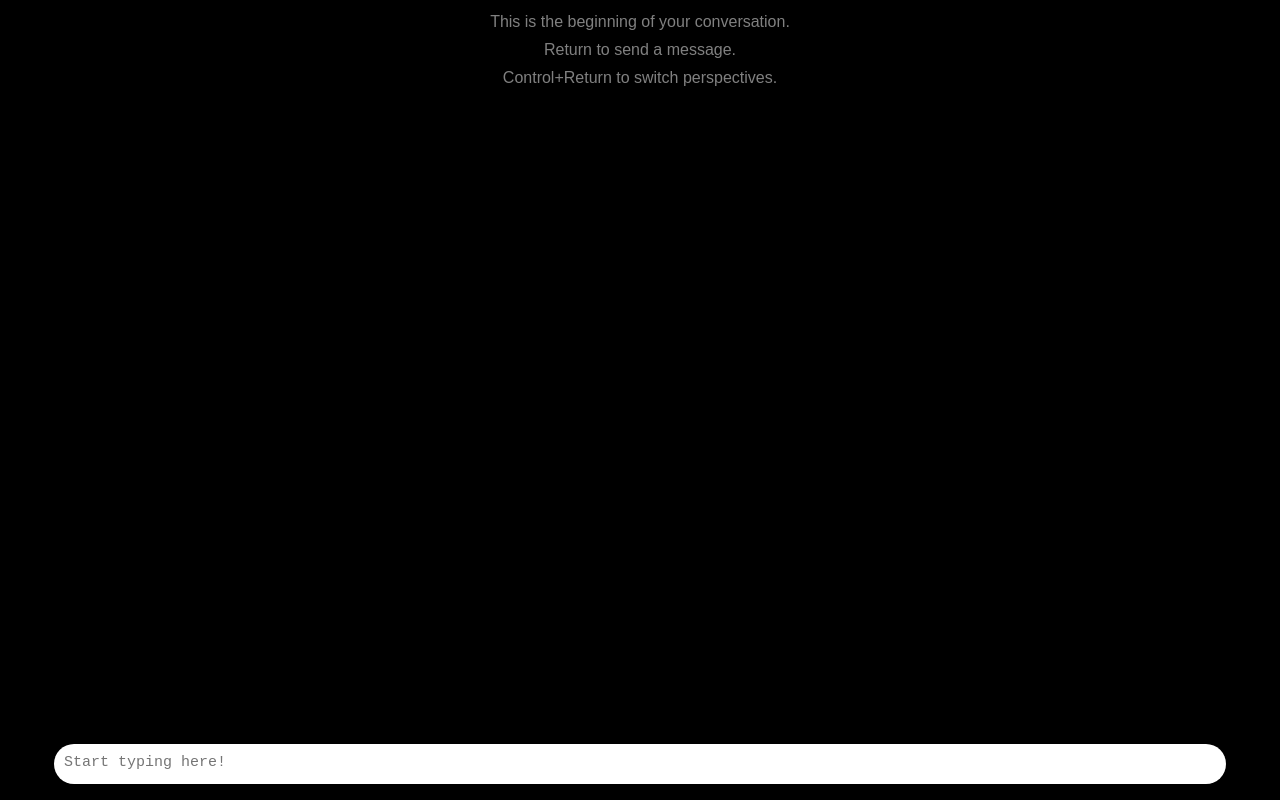
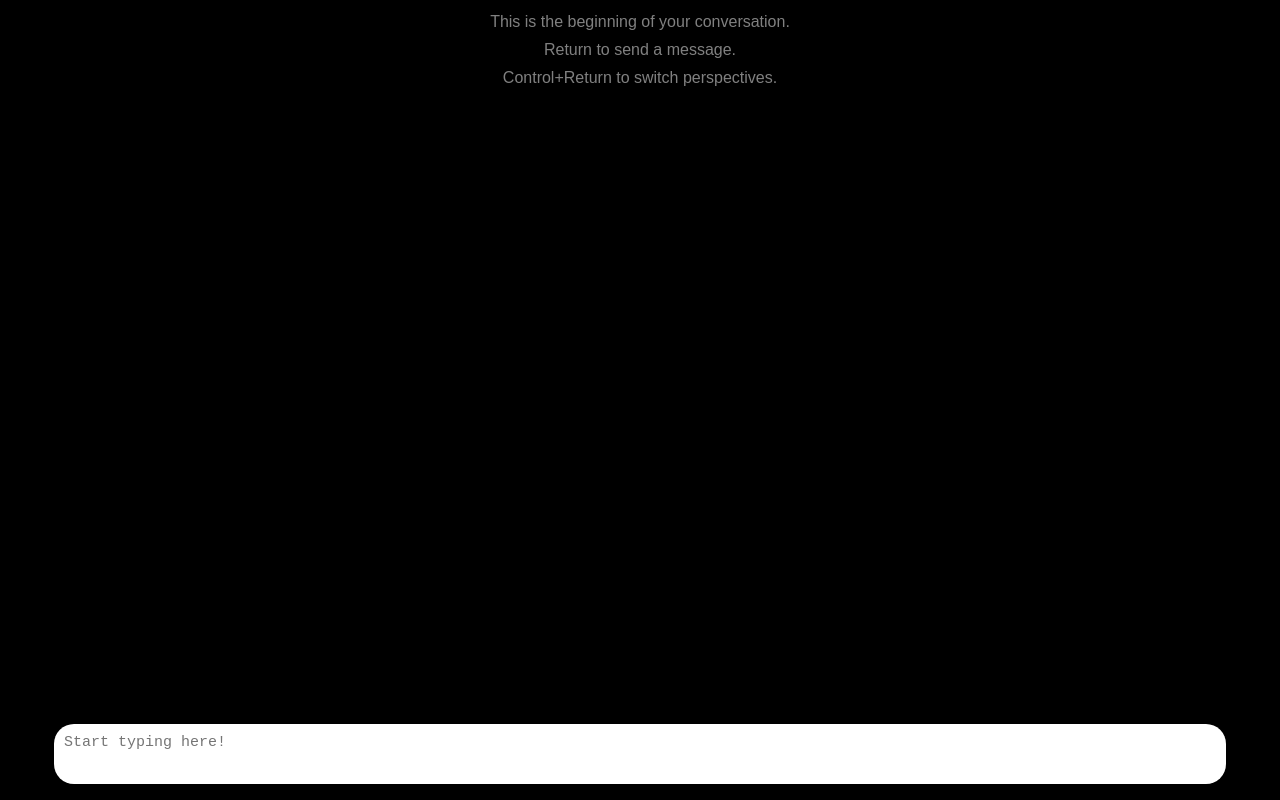
Before and after one commit to calejvaldez/YouAreTyping, a React (Vite) app: page / in a window 1280 px wide. Built offline with nearby package versions, Linux system fonts and the light colour scheme.

Commit message:
fix(MessageInput.scss): textarea grows if window grows

```diff
--- a/src/components/MessageInput.scss
+++ b/src/components/MessageInput.scss
@@ -9,7 +9,7 @@
     font-size: 15px;
     width: 90%;
     padding: 10px;
-    height: 20px;
+    height: 5%;
 
     position: fixed;
     bottom: 2%;
```
